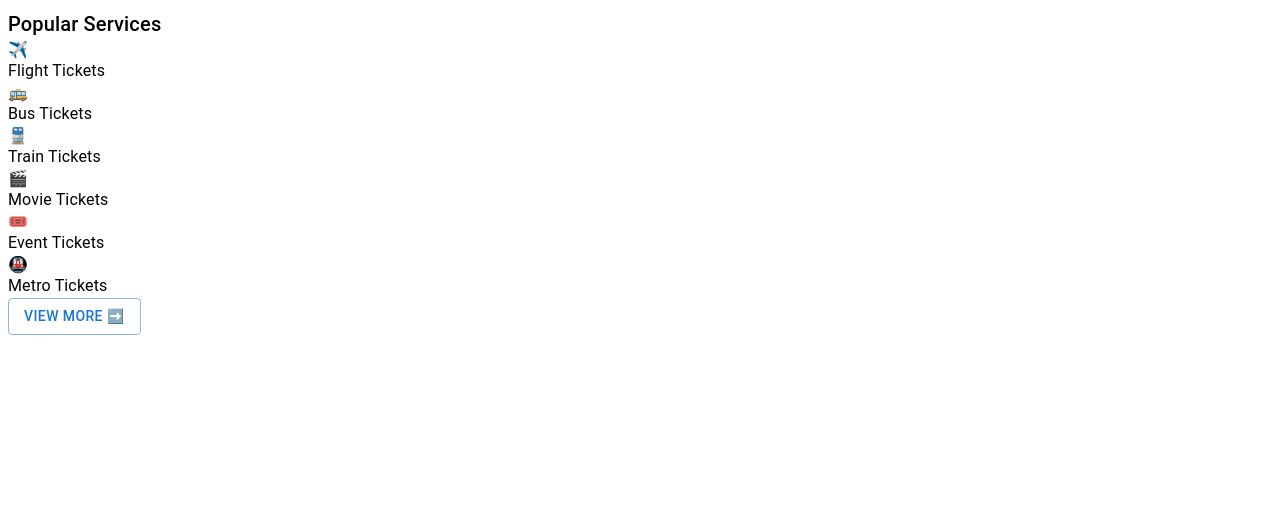
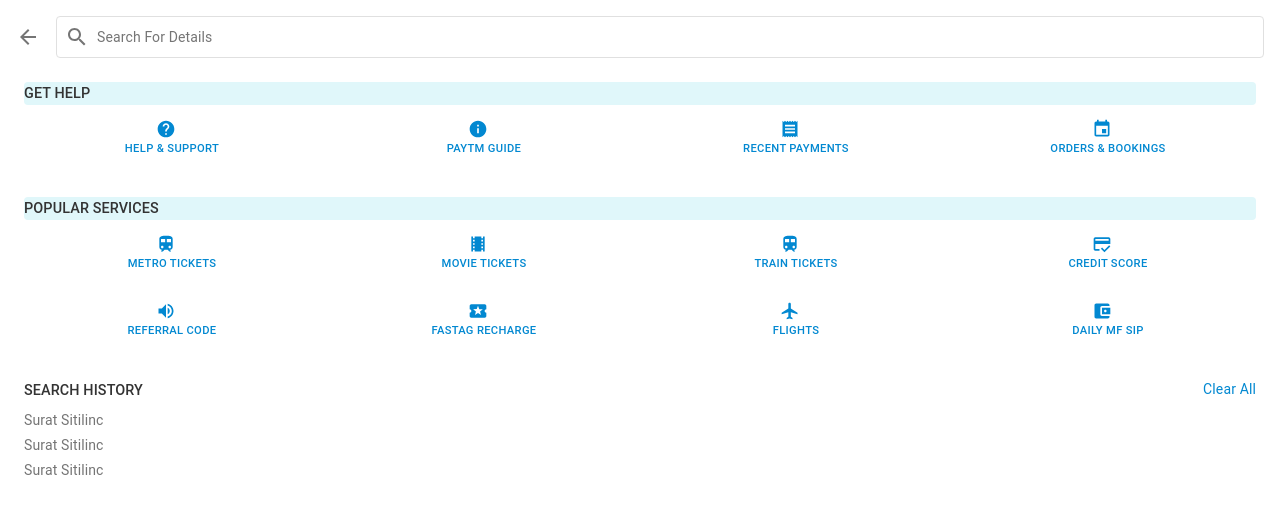
Before and after one commit to Mukund-H-Opash/paytm, a Next.js app: page /search in a window 1280 px wide. Shown: the top 514 px of the page. Built offline with nearby package versions, Linux system fonts and the light colour scheme.

Commit message:
update code

```diff
--- a/src/app/components/SplashScreen.tsx
+++ b/src/app/components/SplashScreen.tsx
@@ -17,7 +17,7 @@
     const timer = setTimeout(() => {
       dispatch(setLoading(false)); // Update Redux state
       router.push('/home'); // Redirect to homepage
-    }, 99000); // 5.5 seconds
+    }, 3000); // 5.5 seconds
 
     return () => clearTimeout(timer); // Cleanup
   }, [dispatch, router]);
--- a/src/app/search/page.tsx
+++ b/src/app/search/page.tsx
@@ -1,32 +1,321 @@
-import React from 'react';
-import { Box, Typography, Button } from '@mui/material';
+"use client";
 
-const popularServices = [
-  { name: 'Flight Tickets', icon: '✈️' },
-  { name: 'Bus Tickets', icon: '🚌' },
-  { name: 'Train Tickets', icon: '🚆' },
-  { name: 'Movie Tickets', icon: '🎬' },
-  { name: 'Event Tickets', icon: '🎟️' },
-  { name: 'Metro Tickets', icon: '🚇' },
-];
+import { Box, Typography, Button, Grid, TextField } from "@mui/material";
+import HelpIcon from "@mui/icons-material/Help";
+import InfoIcon from "@mui/icons-material/Info";
+import ReceiptIcon from "@mui/icons-material/Receipt";
+import EventIcon from "@mui/icons-material/Event";
+import TrainIcon from "@mui/icons-material/Train";
+import TheatersIcon from "@mui/icons-material/Theaters";
+import CreditScoreIcon from "@mui/icons-material/CreditScore";
+import VolumeUpIcon from "@mui/icons-material/VolumeUp";
+import LocalActivityIcon from "@mui/icons-material/LocalActivity";
+import FlightIcon from "@mui/icons-material/Flight";
+import AccountBalanceWalletIcon from "@mui/icons-material/AccountBalanceWallet";
+import ArrowBackIcon from '@mui/icons-material/ArrowBack';
+import SearchIcon from "@mui/icons-material/Search";
+import { useRouter } from "next/navigation";
+import { useEffect } from "react";
 
-const search = () => {
+export default function HomePage() {
+  const router = useRouter();
+
+  useEffect(() => {
+    // Router is available here
+  }, []);
+
+  const handleSearchClick = () => {
+    router.push('/sitilink');
+  };
+  const handleBackClick = () => {
+    router.push("/home");
+  };
+
   return (
-    <Box className="p-4">
-      <Typography variant="h6" className="mb-4">Popular Services</Typography>
-      <Box className="grid grid-cols-2 gap-4">
-        {popularServices.map((service, index) => (
-          <Box key={index} className="flex flex-col items-center p-4 border rounded-lg">
-            <span className="text-3xl">{service.icon}</span>
-            <Typography className="mt-2">{service.name}</Typography>
-          </Box>
-        ))}
-        <Button variant="outlined" color="primary" className="flex items-center justify-center border rounded-lg p-4">
-          View More ➡️
-        </Button>
+    <Box
+      sx={{
+        backgroundColor: "#ffffff",
+        fontFamily: "Arial, sans-serif",
+        padding: 1,
+      }}
+    >
+      <Box sx={{ display: "flex", alignItems: "center", mb: 2 }}>
+      <ArrowBackIcon
+        sx={{
+          color: "#757575",
+          cursor: "pointer",
+          mr: 2
+
+        }}
+        onClick={handleBackClick}
+      />
+      {/* Search Bar */}
+      <Box
+
+        sx={{
+          backgroundColor: "#ffffff",
+          borderRadius: 1,
+          border: "1px solid #e0e0e0",
+          mb: 0,
+          p: 1,
+          display: "flex",
+          alignItems: "center",
+          flex: 1,
+        }}
+      >
+
+        <SearchIcon sx={{ color: "#757575", mr: 1 }} />
+        <Typography sx={{ color: "#757575", fontSize: "0.875rem" }}>
+          Search For Details
+        </Typography>
+      </Box>
+      </Box>
+
+      {/* Get Help Section */}
+      <Box
+        sx={{
+          backgroundColor: "#ffffff",
+          borderRadius: 1,
+          padding: 1,
+          mb: 2,
+        }}
+      >
+        <Typography
+          variant="h6"
+          sx={{
+            color: "#333",
+            fontSize: "0.9rem",
+            mb: 1,
+            backgroundColor: "#e0f7fa",
+            borderRadius: 1,
+
+          }}
+        >
+          GET HELP
+        </Typography>
+
+        <Grid container spacing={2}>
+          <Grid item xs={3}>
+            <Button
+              fullWidth
+              sx={{
+                flexDirection: "column",
+                color: "#0288d1",
+                 fontSize: "0.7rem",
+                "&:hover": { backgroundColor: "rgba(2, 136, 209, 0.1)" },
+              }}
+              startIcon={<HelpIcon sx={{ color: "#0288d1" }} />}
+            >
+              Help & Support
+            </Button>
+          </Grid>
+          <Grid item xs={3}>
+            <Button
+              fullWidth
+              sx={{
+                flexDirection: "column",
+                color: "#0288d1",
+                 fontSize: "0.7rem",
+                "&:hover": { backgroundColor: "rgba(2, 136, 209, 0.1)" },
+              }}
+              startIcon={<InfoIcon sx={{ color: "#0288d1" }} />}
+            >
+              Paytm Guide
+            </Button>
+          </Grid>
+          <Grid item xs={3}>
+            <Button
+              fullWidth
+              sx={{
+                flexDirection: "column",
+                color: "#0288d1",
+                 fontSize: "0.7rem",
+                "&:hover": { backgroundColor: "rgba(2, 136, 209, 0.1)" },
+              }}
+              startIcon={<ReceiptIcon sx={{ color: "#0288d1" }} />}
+            >
+              Recent Payments
+            </Button>
+          </Grid>
+          <Grid item xs={3}>
+            <Button
+              fullWidth
+              sx={{
+                flexDirection: "column",
+                color: "#0288d1",
+                 fontSize: "0.7rem",
+                "&:hover": { backgroundColor: "rgba(2, 136, 209, 0.1)" },
+              }}
+              startIcon={<EventIcon sx={{ color: "#0288d1" }} />}
+            >
+              Orders & Bookings
+            </Button>
+          </Grid>
+        </Grid>
+      </Box>
+
+      {/* Popular Services Section */}
+      <Box
+        sx={{
+          backgroundColor: "#ffffff",
+          borderRadius: 1,
+          padding: 1,
+          mb: 2,
+        }}
+      >
+        <Typography
+          variant="h6"
+          sx={{  color: "#333",
+            fontSize: "0.9rem",
+            mb: 1,
+            backgroundColor: "#e0f7fa",
+            borderRadius: 1, }}
+        >
+          POPULAR SERVICES
+        </Typography>
+        <Grid container spacing={2}>
+          <Grid item xs={3}>
+            <Button
+              fullWidth
+              sx={{
+                flexDirection: "column",
+                color: "#0288d1",
+                 fontSize: "0.7rem",
+                "&:hover": { backgroundColor: "rgba(2, 136, 209, 0.1)" },
+              }}
+              startIcon={<TrainIcon sx={{ color: "#0288d1" }} />}
+            >
+              Metro Tickets
+            </Button>
+          </Grid>
+          <Grid item xs={3}>
+            <Button
+              fullWidth
+              sx={{
+                flexDirection: "column",
+                color: "#0288d1",
+                 fontSize: "0.7rem",
+                "&:hover": { backgroundColor: "rgba(2, 136, 209, 0.1)" },
+              }}
+              startIcon={<TheatersIcon sx={{ color: "#0288d1" }} />}
+            >
+              Movie Tickets
+            </Button>
+          </Grid>
+          <Grid item xs={3}>
+            <Button
+              fullWidth
+              sx={{
+                flexDirection: "column",
+                color: "#0288d1",
+                 fontSize: "0.7rem",
+                "&:hover": { backgroundColor: "rgba(2, 136, 209, 0.1)" },
+              }}
+              startIcon={<TrainIcon sx={{ color: "#0288d1" }} />}
+            >
+              Train Tickets
+            </Button>
+          </Grid>
+          <Grid item xs={3}>
+            <Button
+              fullWidth
+              sx={{
+                flexDirection: "column",
+                color: "#0288d1",
+                 fontSize: "0.7rem",
+                "&:hover": { backgroundColor: "rgba(2, 136, 209, 0.1)" },
+              }}
+              startIcon={<CreditScoreIcon sx={{ color: "#0288d1" }} />}
+            >
+              Credit Score
+            </Button>
+          </Grid>
+          <Grid item xs={3}>
+            <Button
+              fullWidth
+              sx={{
+                flexDirection: "column",
+                color: "#0288d1",
+                 fontSize: "0.7rem",
+                "&:hover": { backgroundColor: "rgba(2, 136, 209, 0.1)" },
+              }}
+              startIcon={<VolumeUpIcon sx={{ color: "#0288d1" }} />}
+            >
+              Referral Code
+            </Button>
+          </Grid>
+          <Grid item xs={3}>
+            <Button
+              fullWidth
+              sx={{
+                flexDirection: "column",
+                color: "#0288d1",
+                 fontSize: "0.7rem",
+                "&:hover": { backgroundColor: "rgba(2, 136, 209, 0.1)" },
+              }}
+              startIcon={<LocalActivityIcon sx={{ color: "#0288d1" }} />}
+            >
+              FASTag Recharge
+            </Button>
+          </Grid>
+          <Grid item xs={3}>
+            <Button
+              fullWidth
+              sx={{
+                flexDirection: "column",
+                color: "#0288d1",
+                 fontSize: "0.7rem",
+                "&:hover": { backgroundColor: "rgba(2, 136, 209, 0.1)" },
+              }}
+              startIcon={<FlightIcon sx={{ color: "#0288d1" }} />}
+            >
+              Flights
+            </Button>
+          </Grid>
+          <Grid item xs={3}>
+            <Button
+              fullWidth
+              sx={{
+                flexDirection: "column",
+                color: "#0288d1",
+                 fontSize: "0.7rem",
+                "&:hover": { backgroundColor: "rgba(2, 136, 209, 0.1)" },
+              }}
+              startIcon={<AccountBalanceWalletIcon sx={{ color: "#0288d1" }} />}
+            >
+              Daily MF SIP
+            </Button>
+          </Grid>
+        </Grid>
+      </Box>
+
+      {/* Search History Section */}
+      <Box
+        sx={{
+          backgroundColor: "#ffffff",
+          borderRadius: 1,
+          padding: 1,
+          mb: 2,
+        }}
+      >
+        <Typography
+          variant="h6"
+          sx={{ color: "#333", fontSize: "0.9rem", mb: 1, display: "flex", justifyContent: "space-between" }}
+        >
+          SEARCH HISTORY
+          <Typography
+            sx={{ color: "#0288d1", fontSize: "0.875rem", cursor: "pointer" }}
+          >
+            Clear All
+          </Typography>
+        </Typography>
+        <Box>
+          <Typography sx={{ color: "#757575", mb: 0.5,fontSize: "0.875rem"
+          }} onClick={handleSearchClick}>Surat Sitilinc</Typography>
+          <Typography sx={{ color: "#757575", mb: 0.5 ,fontSize: "0.875rem"}} onClick={handleSearchClick}>Surat Sitilinc </Typography>
+          <Typography sx={{ color: "#757575", mb: 0.5 ,fontSize: "0.875rem"}} onClick={handleSearchClick}>Surat Sitilinc</Typography>
+        </Box>
       </Box>
     </Box>
   );
-};
-
-export default search;
+}
```
Also changed, not shown: src/app/home/page.tsx (+10 -12 lines), src/app/tikit-booking/page.tsx (deleted).
